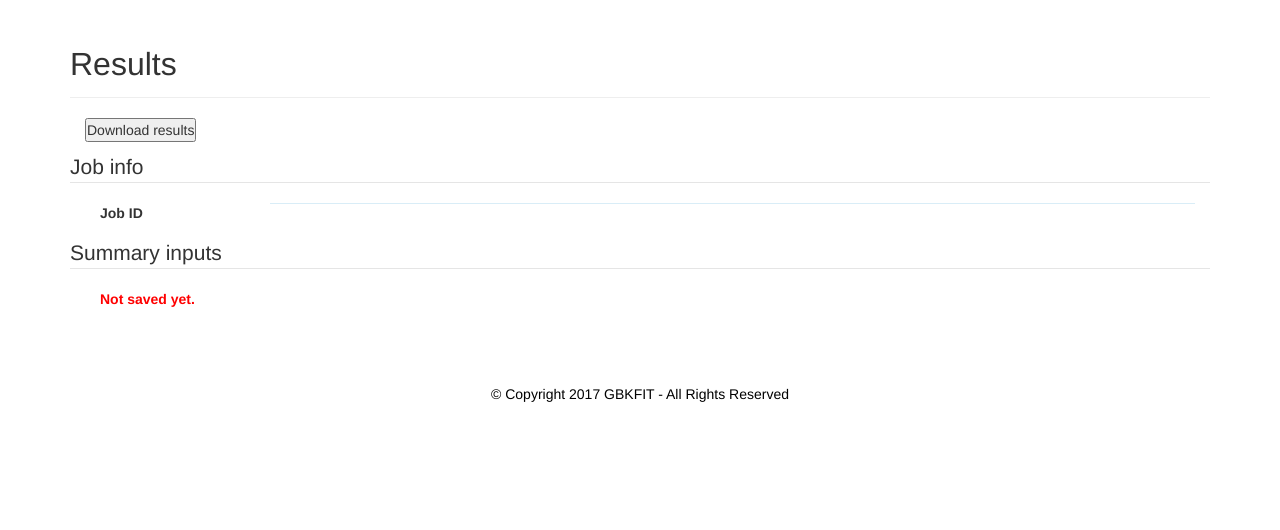
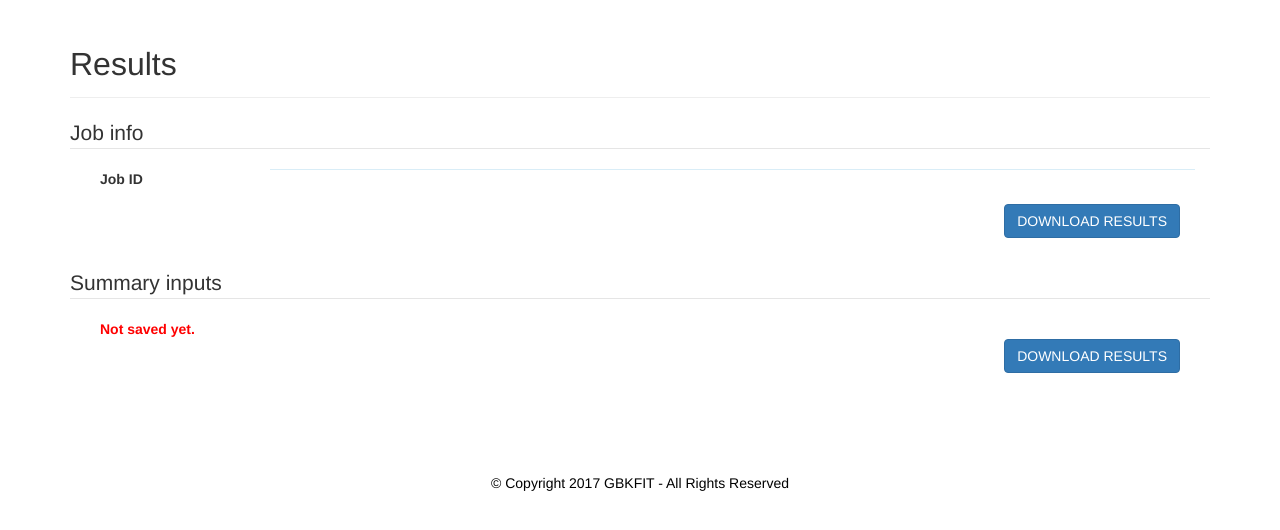
Before and after one commit to ADACS-Australia/ADACS-GBKFIT, a Django app: template gbkfit_web/templates/job/job_result.html in a window 1280 px wide. Shown: the part 52-582 px from the top of the page. Run offline with Django 3.2, Linux system fonts and the light colour scheme; the template is opened without the code that fills it, so the values that code supplies are empty; some libraries are stand-ins or nearby versions.

```diff
--- a/gbkfit_web/templates/job/job_result.html
+++ b/gbkfit_web/templates/job/job_result.html
@@ -17,14 +17,6 @@
 {% endblock page_header %}
 
 {% block content %}
-    <div class="container-fluid field
-                div-{{ field }}
-                col-md-12
-                ">
-
-        <input type="button" id="button_download" value="Download results">
-
-    </div>
 
     <div id="id_view">
         <legend>Job info</legend>
@@ -44,6 +36,7 @@
             </div>
 
         </div>
+
         {% for field,value in job_view.fields.items %}
             <div class="container-fluid field
                 div-{{ field }}
@@ -62,6 +55,8 @@
 
             </div>
         {% endfor %}
+
+        {% include 'job/snippets/download_button.html' %}
 
         {% for index, mode in job_view.result.modes.items %}
             {% if index == 0 %}
@@ -161,11 +156,13 @@
         </div>
     </div>
 
+    {% include 'job/snippets/download_button.html' %}
+
 {% endblock content %}
 
 {% block javascript %}
 <script>
-    $('body').on('click', '#button_download',
+    $('body').on('click', '.button_download',
       function () {
 
       $.ajax({
--- /dev/null
+++ b/gbkfit_web/templates/job/snippets/download_button.html
@@ -0,0 +1,7 @@
+<div class="container-fluid field">
+    <ul class="pager">
+         <li class="next">
+             <input class="btn btn-primary right button_download" type="button" value="DOWNLOAD RESULTS" />
+         </li>
+    </ul>
+</div>
```
Also changed, not shown: gbkfit_web/views/job.py (+18 -0 lines).
